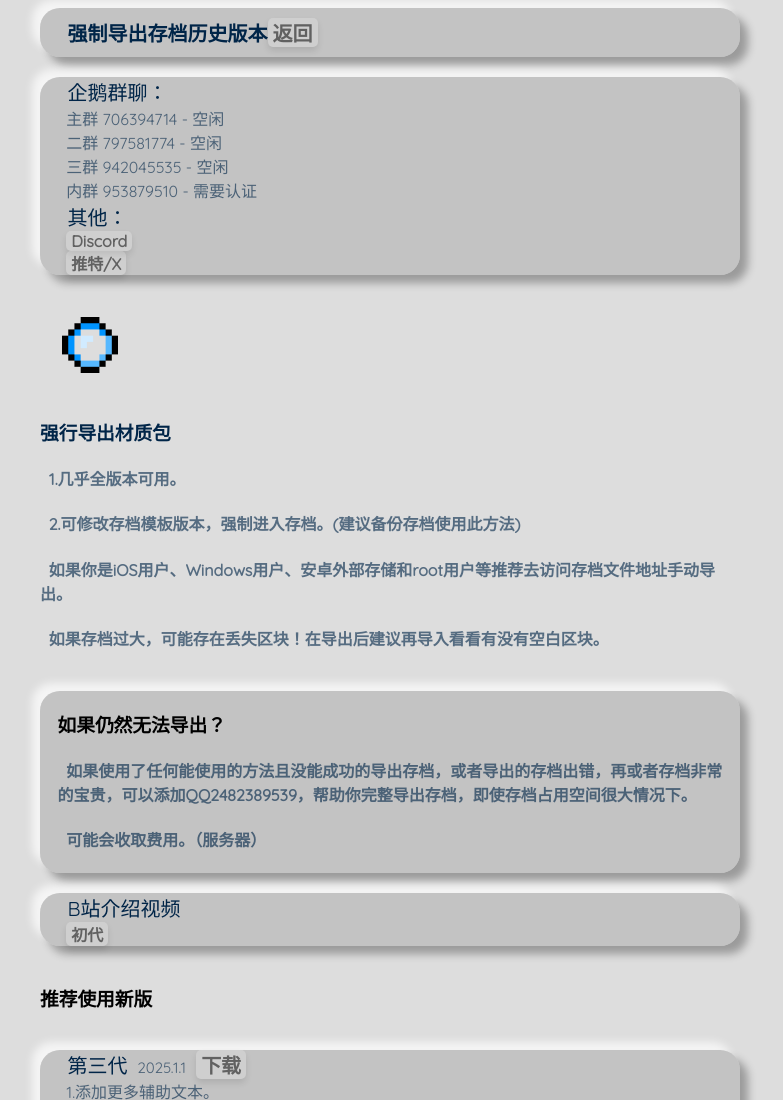
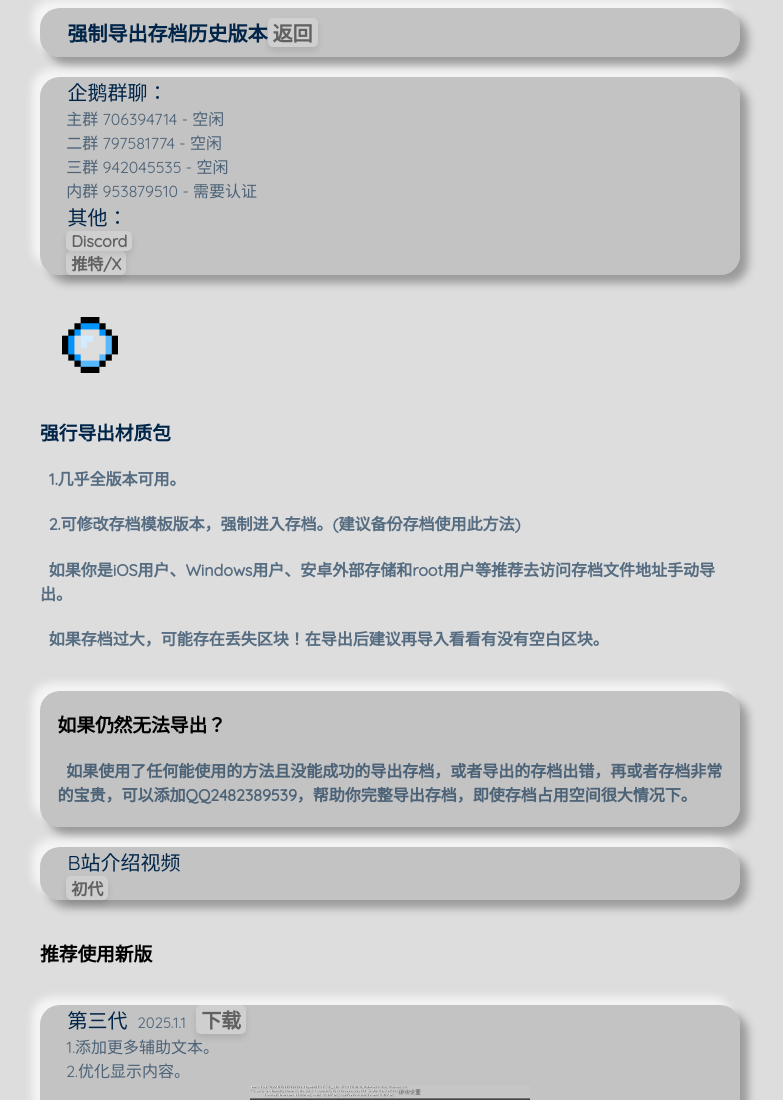
Before and after one commit to Yuanbaohhs/root, a plain HTML site: page html-mcpack/info/world_edit_export.html in a window 1280 px wide. Shown: the top 1100 px of the page, without its empty margins (250-1033 px from the left). Drawn offline with Linux system fonts and the light colour scheme.

Commit message:
Update world_edit_export.html

```diff
--- a/html-mcpack/info/world_edit_export.html
+++ b/html-mcpack/info/world_edit_export.html
@@ -58,7 +58,6 @@
 			<div class="laber-box">
 				<h3>如果仍然无法导出？</h3>
 				<h4 class="contont-text">&nbsp; 如果使用了任何能使用的方法且没能成功的导出存档，或者导出的存档出错，再或者存档非常的宝贵，可以添加QQ2482389539，帮助你完整导出存档，即使存档占用空间很大情况下。</h4>
-				<h4 class="contont-text">&nbsp; 可能会收取费用。（服务器）</h4>
 			</div>
 		</div>
 		<br>
```
